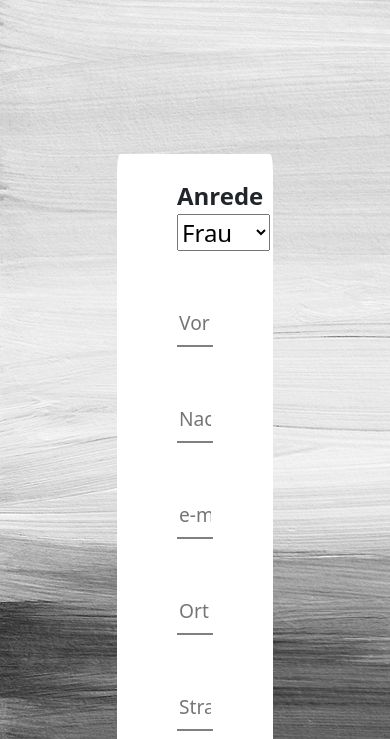
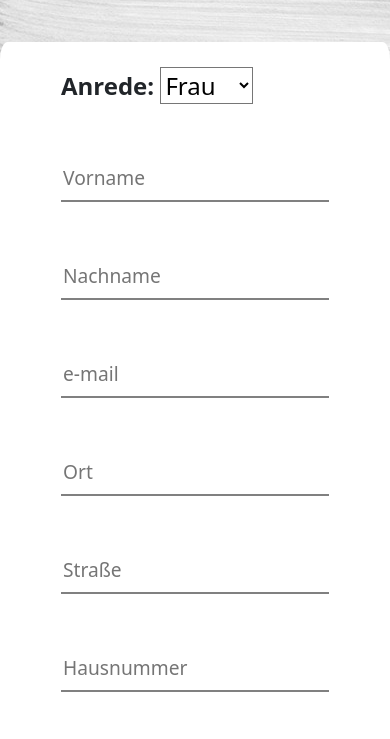
Before and after one commit to alina-blip/tofushop, a plain HTML site: page Anmeldeformular.html in a window 390 px wide. Shown: the part 52-791 px from the top of the page. Drawn offline with nearby package versions, Linux system fonts and the light colour scheme; files whose address does not match are found by name; a web font is replaced by a local one.

Commit message:
updateAnmeldeformular

```diff
--- a/Anmeldeformular.html
+++ b/Anmeldeformular.html
@@ -24,8 +24,9 @@
            <p>
 
             <div class="register">
-                <label for="anrede"><b>Anrede</b></label>
-                <select name="anrede" id="cars">
+                <label for="anrede" class="choose-anrede"><b>Anrede:</b></label>
+                <select name="anrede" id="choose">
+
                     <option value="frau">Frau</option>
                     <option value="mann">Mann</option>
                     <option value="neutral">Divers</option>
--- a/style.css
+++ b/style.css
@@ -284,6 +284,8 @@ p {
   padding-top: 1em;
   padding-bottom:1em;
   font-size: 1.5em;
+  border:1px solid transparent;
+  transition-duration: 1s;
 }
 
 input{
@@ -293,6 +295,33 @@ input{
   border-bottom: 2px solid grey;
   font-size: 0.8em;
 }
+
+
+
+.register:hover{
+  border:1px solid gainsboro;
+  transition-duration: 1s;
+}
+
+.register input[type=text]:focus {
+  outline:none;
+}
+
+.register input[type=email]:focus {
+  outline:none;
+}
+
+.register input[type=number]:focus {
+  outline:none;
+}
+
+ #choose {
+  background-color: white;
+
+}
+
+
+
 
 
 /***PARALLAX***/
@@ -309,7 +338,7 @@ input{
 }
 
 .imgage {
-transition: opacity 400ms ease-in-out;
+    transition: opacity 400ms ease-in-out;
     transition-duration: 400ms;
     transition-timing-function: ease-in-out;
     transition-delay: 0s;
@@ -350,6 +379,7 @@ transition: opacity 400ms ease-in-out;
     background-color:rgb(132, 149, 132);
     font-size: 0.6em;
   }
+
 
 
 
@@ -462,7 +492,7 @@ transition: opacity 400ms ease-in-out;
   }
  /** Navabar Phone**/
 
- @media only screen and (max-width: 600px) {
+ @media only screen and (max-width: 700px) {
 
   h1 {
     display:inline-block;
@@ -507,6 +537,7 @@ border-color:transparent;
 
 .modal-body{
   padding:20vh;
+  transition-timing-function: ease-in-out;
 }
 
 .nav-bar-phone{
@@ -532,7 +563,7 @@ border-color:transparent;
 
 }
 
-@media only screen and (min-width: 600px) {
+@media only screen and (min-width: 700px) {
 
 .line{
   visibility: hidden;
@@ -549,3 +580,18 @@ margin-right:0.25em;
 margin-top:0.25em;
   }
 }
+@media only screen and (max-width: 800px) {
+
+  .container {
+    width: 70%;
+    margin-top:1em;
+  }
+}
+
+@media only screen and (max-width: 600px) {
+
+.container {
+  width: 100%;
+  margin-top:1em;
+}
+}
```
